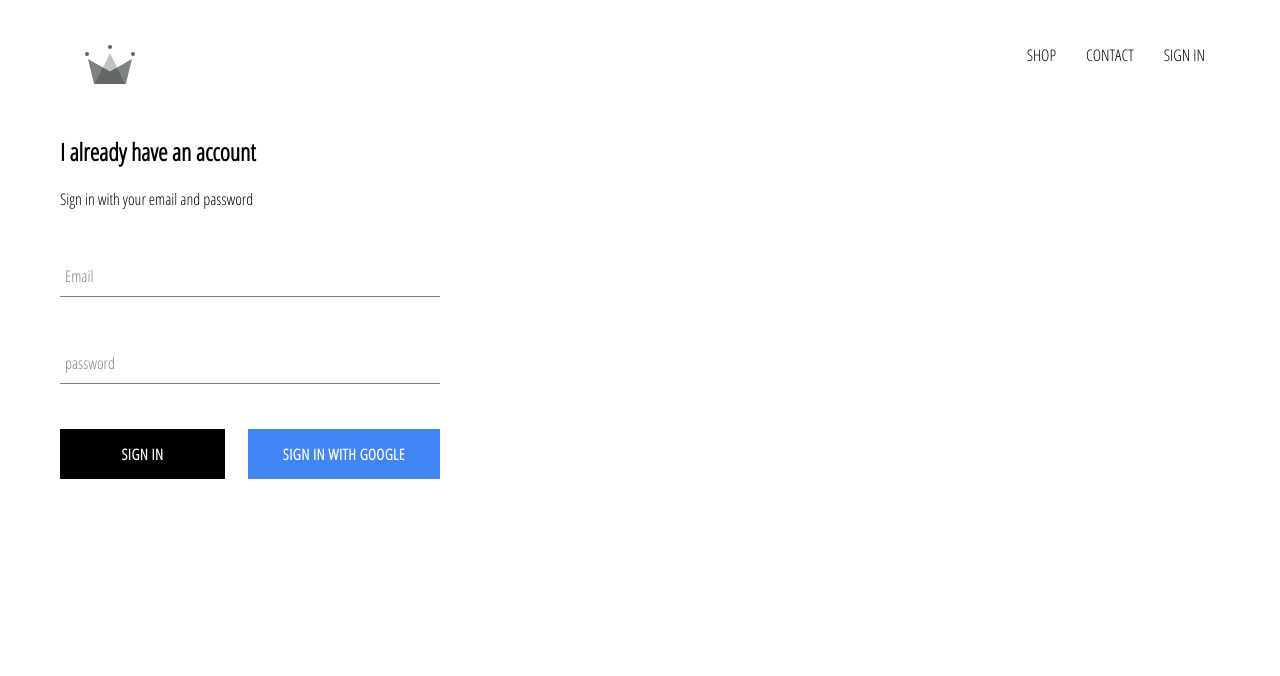
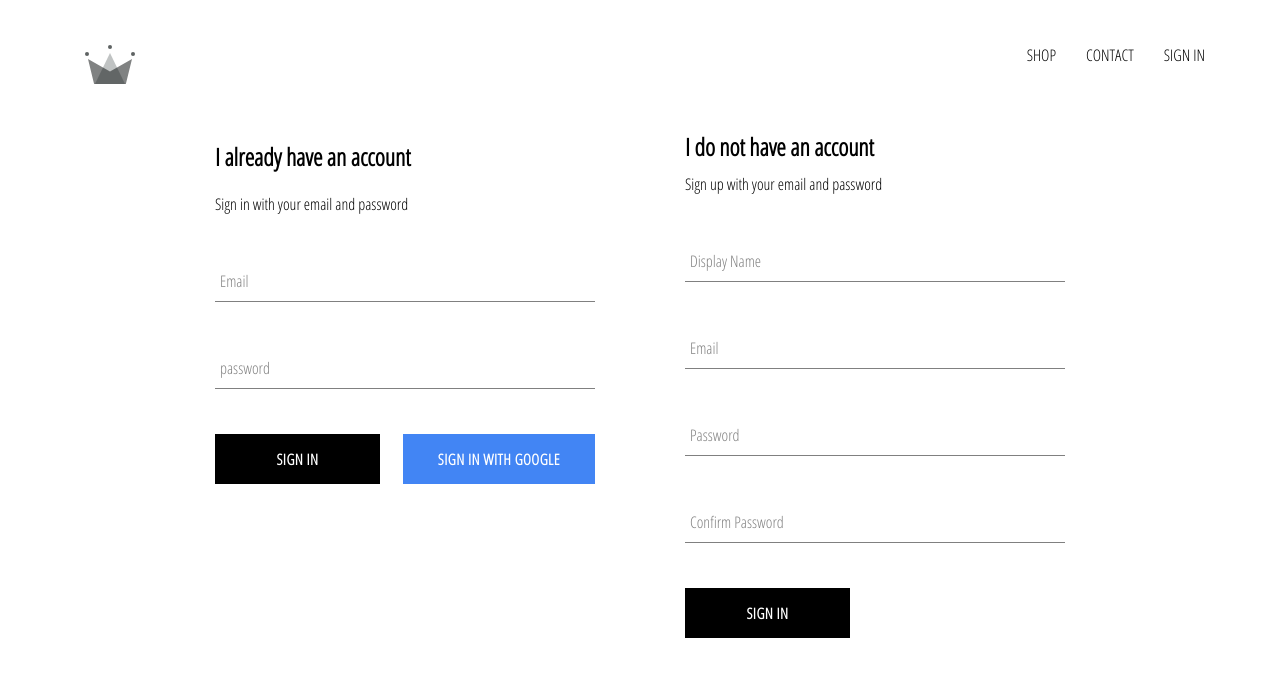
Before and after one commit to Mohamed-Ziyad/E-commerce-app-, a React (Create React App) app: page /signin in a window 1280 px wide. Shown: the top 676 px of the page. Built offline with nearby package versions, Linux system fonts and the light colour scheme; no server answers.

Commit message:
implemented firebase utils, included ability to store authenticated users into firestore  database

```diff
--- a/src/App.js
+++ b/src/App.js
@@ -1,7 +1,7 @@
 import React from 'react';
 import { Switch, Route } from 'react-router-dom';
 
-import { auth } from './firebase/firebase.util';
+import { auth, createUserProfileDocument } from './firebase/firebase.util';
 
 import './App.css';
 
@@ -26,12 +26,34 @@
 		//auth is the subscriber that's connected with firebase
 		//open subscription
 		//between app and the firebase
-		this.unsubscribeFromAuth = auth.onAuthStateChanged(user => {
+		this.unsubscribeFromAuth = auth.onAuthStateChanged(async userAuth => {
 			//from firebase user object
 			//this triggers until user signout
 			//this fires each the user sign in or sign out
-			this.setState({ currentUser: user });
-			console.log(user);
+			//-->this.setState({ currentUser: user });
+			//-->	console.log(user);
+			//-->createUserProfileDocument(user);
+
+			//==>> if suerAuth exists
+			if (userAuth) {
+				const userRef = await createUserProfileDocument(userAuth); //crete userr profile if not exists
+
+				userRef.onSnapshot(snapshot => {
+					//setting the snapshot data to state obj
+
+					this.setState(
+						{
+							currentUser: {
+								id: snapshot.id,
+								...snapshot.data(),
+							},
+						},
+						() => console.log(this.state),
+					);
+				});
+			}
+
+			this.setState({ currentUser: userAuth });
 		});
 	}
 
--- /dev/null
+++ b/src/components/sign-up/sign-up.component.jsx
@@ -0,0 +1,110 @@
+import React from 'react';
+
+import FormInput from '../form-input/form-input.component';
+import CustomButton from '../custom-button/custom-button.component';
+
+import { auth, createUserProfileDocument } from '../../firebase/firebase.util';
+
+import './sign-up.style.scss';
+
+class SignUp extends React.Component {
+	constructor(props) {
+		super(props);
+
+		this.state = {
+			displayName: '',
+			email: '',
+			password: '',
+			confirmPassword: '',
+		};
+	}
+
+	handleSubmit = async event => {
+		event.preventDefault();
+		const { displayName, email, password, confirmPassword } = this.state;
+
+		if (password !== confirmPassword) {
+			alert("passwords don't Match");
+			return;
+		}
+
+		try {
+			const { user } = await auth.createUserWithEmailAndPassword(
+				//--> create a new user
+				//--> giving authetication
+				email,
+				password,
+			);
+			await createUserProfileDocument(user, { displayName }); //save this user to db
+
+			this.setState({
+				//-->clear the form
+				displayName: '',
+				email: '',
+				password: '',
+				confirmPassword: '',
+			});
+		} catch (error) {
+			console.log(error);
+		}
+	};
+
+	handleChange = event => {
+		const { value, name } = event.target; //the name and the value of the input field
+		//=> no need to create separate fnctions
+
+		this.setState({ [name]: value });
+	};
+
+	render() {
+		const { displayName, email, password, confirmPassword } = this.state;
+
+		return (
+			<div className="sign-up">
+				<h2 className="title">I do not have an account</h2>
+				<span>Sign up with your email and password</span>
+				<form className="sign-up-form" onSubmit={this.handleSubmit}>
+					<FormInput
+						type="text"
+						name="displayName"
+						value={displayName}
+						onChange={this.handleChange}
+						label="Display Name"
+						required
+					/>
+
+					<FormInput
+						type="email"
+						name="email"
+						value={email}
+						onChange={this.handleChange}
+						label="Email"
+						required
+					/>
+
+					<FormInput
+						type="password"
+						name="password"
+						value={password}
+						onChange={this.handleChange}
+						label="Password"
+						required
+					/>
+
+					<FormInput
+						type="password"
+						name="confirmPassword"
+						value={confirmPassword}
+						onChange={this.handleChange}
+						label="Confirm Password"
+						required
+					/>
+
+					<CustomButton type="submit">Sign In</CustomButton>
+				</form>
+			</div>
+		);
+	}
+}
+
+export default SignUp;
--- /dev/null
+++ b/src/components/sign-up/sign-up.style.scss
@@ -0,0 +1,9 @@
+.sign-up {
+	display: flex;
+	flex-direction: column;
+	width: 380px;
+
+	.title {
+		margin: 10px 0;
+	}
+}
--- a/src/firebase/firebase.util.js
+++ b/src/firebase/firebase.util.js
@@ -14,6 +14,36 @@
 	measurementId: 'G-29RZ6XGPD4',
 };
 
+export const createUserProfileDocument = async (userAuth, additionalData) => {
+	if (!userAuth) return; // if null do nothing
+
+	const userRef = firestore.doc(`users/${userAuth.uid}`); // the document Id
+
+	const snapShot = await userRef.get(); //get the data
+
+	//--> if the data exists do nothing but if not write a new user by getting the data from
+	// auth obj
+
+	if (!snapShot.exists) {
+		const { displayName, email } = userAuth;
+		const createdAt = new Date();
+
+		try {
+			// sets the data save to firestore
+			await userRef.set({
+				displayName,
+				email,
+				createdAt,
+				...additionalData,
+			});
+		} catch (error) {
+			console.log('error create user', error.message);
+		}
+	}
+
+	return userRef; // for somthing
+};
+
 // Initialize Firebase
 firebase.initializeApp(config);
 
--- a/src/pages/sign-in-and-sign-up/sign-in-and-sign-up.component.jsx
+++ b/src/pages/sign-in-and-sign-up/sign-in-and-sign-up.component.jsx
@@ -1,11 +1,15 @@
 import React from 'react';
 
 import SignIn from '../../components/sign-in/sign-in.component';
+import SignUp from '../../components/sign-up/sign-up.component';
 
 import './sign-in-and-sign-up.style.scss';
 
-const SignInAndSignUp = () => {
-	return <SignIn />;
-};
+const SignInAndSignUp = () => (
+	<div className="sign-in-and-sign-up">
+		<SignIn />
+		<SignUp />
+	</div>
+);
 
 export default SignInAndSignUp;
--- a/src/pages/sign-in-and-sign-up/sign-in-and-sign-up.style.scss
+++ b/src/pages/sign-in-and-sign-up/sign-in-and-sign-up.style.scss
@@ -0,0 +1,6 @@
+.sign-in-and-sign-up {
+	width: 850px;
+	display: flex;
+	justify-content: space-between;
+	margin: 30px auto;
+}
```
